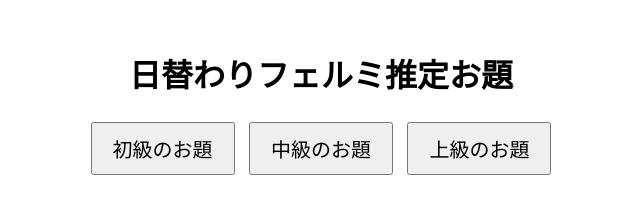
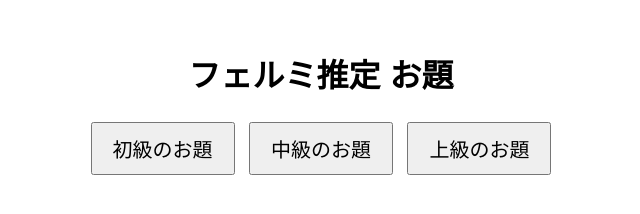
Before and after one commit to osyonohito/FermiEstimation, a plain HTML site: page index.html in a window 1280 px wide. Shown: the whole page, without its empty margins (319-959 px from the left). Drawn offline with Linux system fonts and the light colour scheme.

```diff
--- a/index.html
+++ b/index.html
@@ -10,7 +10,7 @@
     </style>
 </head>
 <body>
-    <h1>日替わりフェルミ推定お題</h1>
+    <h1>フェルミ推定 お題</h1>
     <button onclick="showProblem('beginner')">初級のお題</button>
     <button onclick="showProblem('intermediate')">中級のお題</button>
     <button onclick="showProblem('advanced')">上級のお題</button>
```
